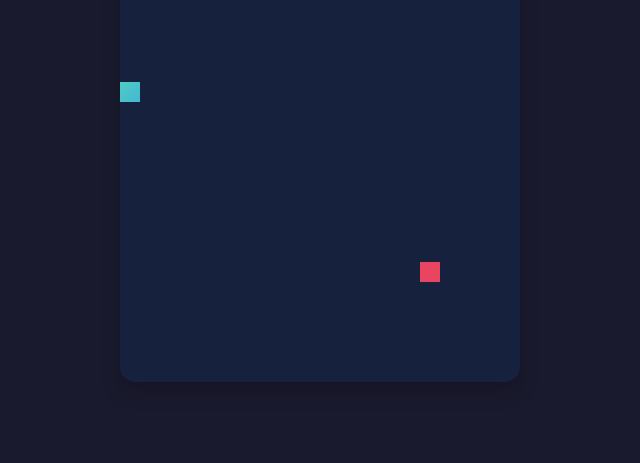
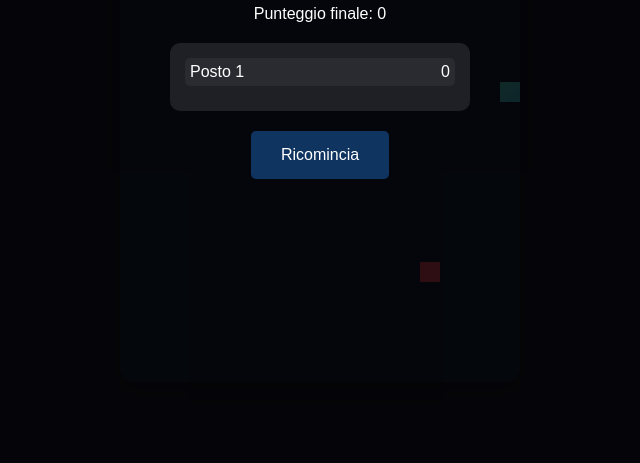
Before and after one commit to aleattino/snake-game-web, a plain HTML site: page index.html in a window 1280 px wide. Shown: the part 337-800 px from the top of the page, without its empty margins (320-960 px from the left). Drawn offline with Linux system fonts and the light colour scheme.

Commit message:
Migliora logica di gioco e collisione

```diff
--- a/index.html
+++ b/index.html
@@ -182,14 +182,18 @@
                 if (Math.abs(diffX) > 10 || Math.abs(diffY) > 10) {
                     if (Math.abs(diffX) > Math.abs(diffY)) {
                         // Swipe orizzontale
+                        if (this.direction.y === 0) {
                             this.direction = diffX > 0
                                 ? {x: this.cellSize, y: 0}
                                 : {x: -this.cellSize, y: 0};
+                        }
                     } else {
                         // Swipe verticale
+                        if (this.direction.x === 0) {
                             this.direction = diffY > 0
                                 ? {x: 0, y: this.cellSize}
                                 : {x: 0, y: -this.cellSize};
+                        }
                     }
 
                     // Resetta i valori di start
@@ -263,9 +267,16 @@
             head.x += this.direction.x;
             head.y += this.direction.y;
 
-            // Controllo bordi con wrap-around
-            head.x = (head.x + this.width) % this.width;
-            head.y = (head.y + this.height) % this.height;
+            // Controllo bordi con game over
+            if (
+                head.x < 0 ||
+                head.x >= this.width ||
+                head.y < 0 ||
+                head.y >= this.height
+            ) {
+                this.gameOver();
+                return;
+            }
 
             // Controllo auto-collisione
             if (this.snake.some(segment =>
@@ -277,8 +288,14 @@
 
             this.snake.unshift(head);
 
-            // Mangia cibo
-            if (head.x === this.food.x && head.y === this.food.y) {
+            // Mangia cibo con tolleranza
+            const isFoodEaten =
+                head.x < this.food.x + this.cellSize &&
+                head.x + this.cellSize > this.food.x &&
+                head.y < this.food.y + this.cellSize &&
+                head.y + this.cellSize > this.food.y;
+
+            if (isFoodEaten) {
                 this.score++;
                 this.scoreElement.textContent = this.score;
                 this.food = this.generateFood();
```
Lines whose indentation alone changed are shown as unchanged.
